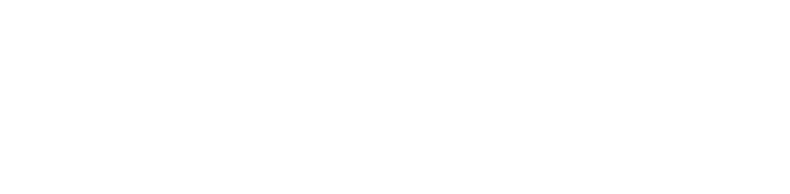
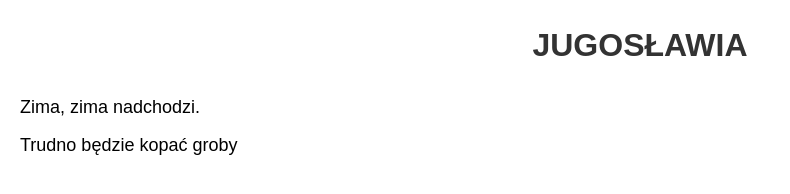
Before and after one commit to rafaraf75/lerning-git-2, a plain HTML site: page index.html in a window 1280 px wide. Shown: the whole page, without its empty margins (0-790 px from the left). Drawn offline with Linux system fonts and the light colour scheme.

Commit message:
Add content to the HTML file

```diff
--- a/index.html
+++ b/index.html
@@ -7,6 +7,9 @@
     <link rel="stylesheet" href="css/style.css">
 </head>
 <body>
-    <!-- Treść strony -->
+    <h1>JUGOSŁAWIA</h1>
+<p>Zima, zima nadchodzi.</p>
+<p>Trudno będzie kopać groby</p>
+
 </body>
 </html>
```
